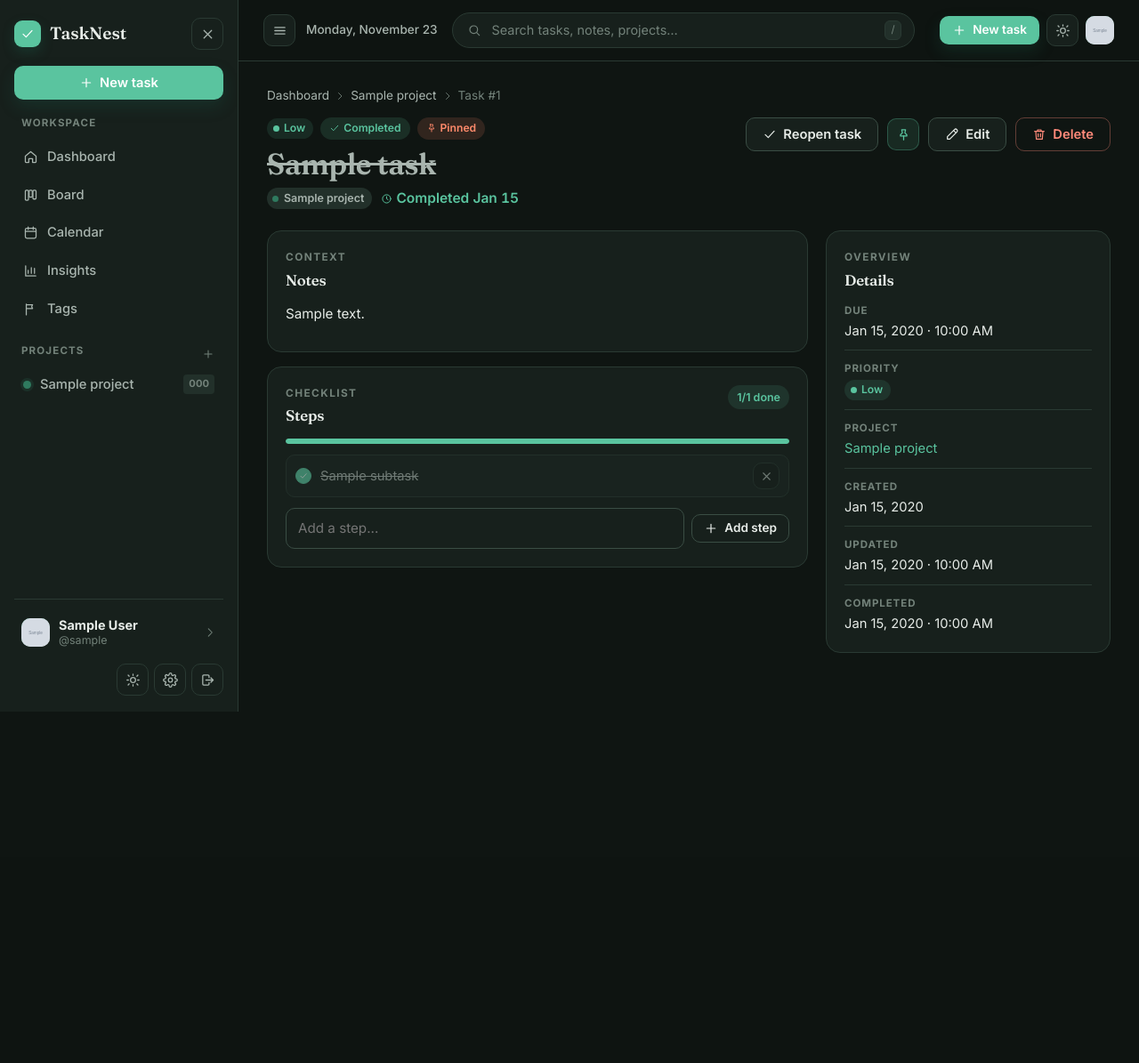
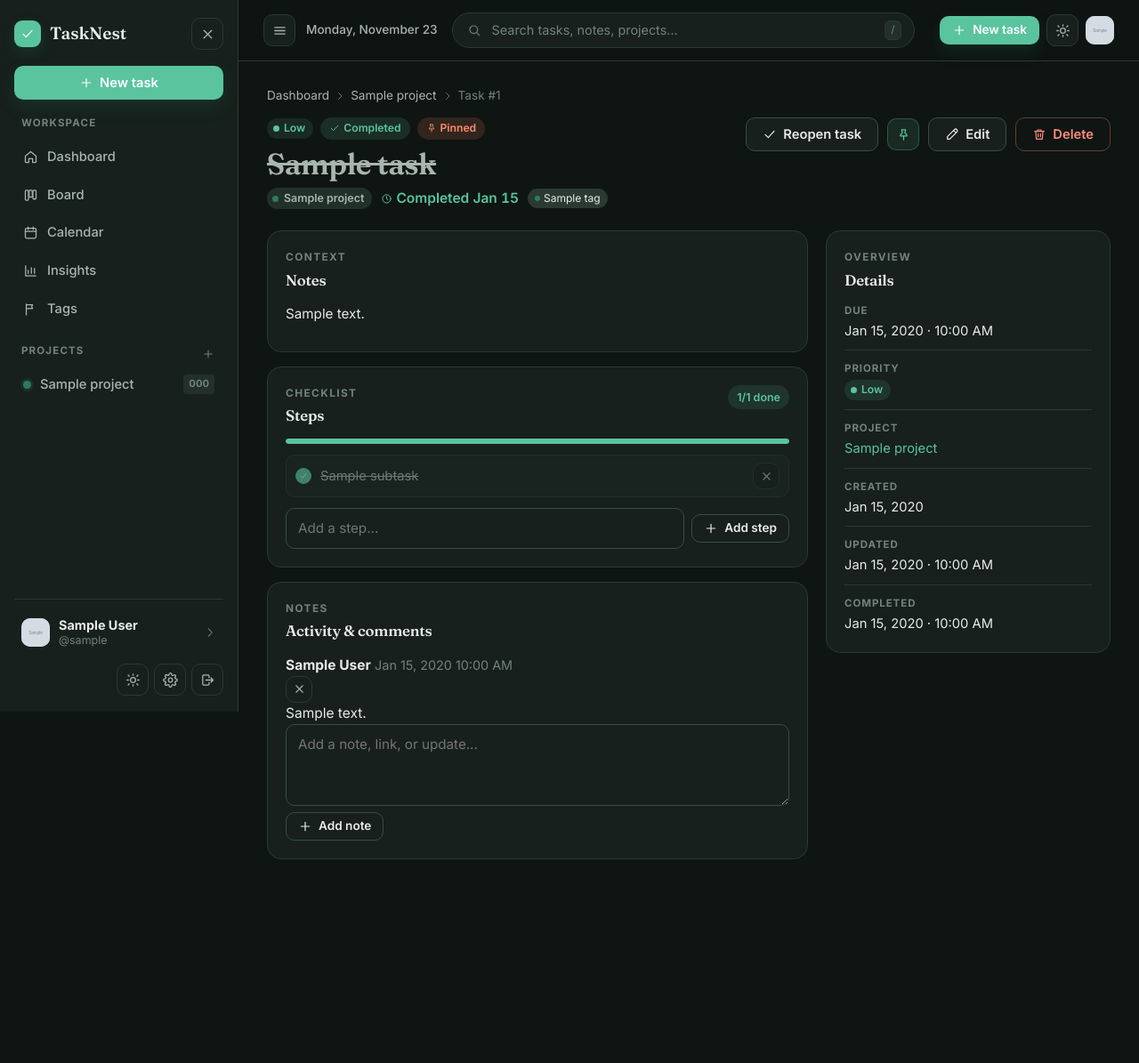
Before and after one commit to nimblemoon/tasknest, a Django app: page /tasks/1/ in a window 1280 px wide. Shown: the whole page at 89% size. Before the commit the page ends 800 px from the top, so only its background shows below. Run offline with Django 5.2, Linux system fonts and the light colour scheme; a user stored in the database is signed in; tables that the repository leaves empty hold one stand-in row (values such as "Sample post"); grey boxes marked "Sample" are stand-in pictures.

Commit message:
Add task comments and activity notes on task detail

```diff
--- a/tasks/forms.py
+++ b/tasks/forms.py
@@ -6,7 +6,7 @@ from datetime import timedelta
 from django import forms
 from django.utils import timezone
 
-from .models import Project, Subtask, Tag, Task
+from .models import Project, Subtask, Tag, Task, TaskComment
 
 
 DATETIME_INPUT_FORMAT = '%Y-%m-%dT%H:%M'
@@ -268,3 +268,22 @@ class TagForm(forms.ModelForm):
         if duplicates.exists():
             raise forms.ValidationError('You already have a tag with that name.')
         return name
+
+
+class CommentForm(forms.ModelForm):
+    class Meta:
+        model = TaskComment
+        fields = ['body']
+        widgets = {
+            'body': forms.Textarea(attrs={
+                'class': 'form-control',
+                'rows': 3,
+                'placeholder': 'Add a note, link, or update...',
+            }),
+        }
+
+    def clean_body(self):
+        body = self.cleaned_data['body'].strip()
+        if not body:
+            raise forms.ValidationError('Write something first.')
+        return body
--- a/tasks/models.py
+++ b/tasks/models.py
@@ -371,6 +371,29 @@ class Task(models.Model):
         self.save(update_fields=['is_complete', 'completed_at', 'updated_at'])
 
 
+class TaskComment(models.Model):
+    """A note left on a task by its owner."""
+
+    task = models.ForeignKey(
+        Task,
+        on_delete=models.CASCADE,
+        related_name='comments',
+    )
+    author = models.ForeignKey(
+        settings.AUTH_USER_MODEL,
+        on_delete=models.CASCADE,
+        related_name='task_comments',
+    )
+    body = models.TextField()
+    created_at = models.DateTimeField(auto_now_add=True)
+
+    class Meta:
+        ordering = ['created_at']
+
+    def __str__(self):
+        return f'Comment by {self.author} on {self.task}'
+
+
 class Subtask(models.Model):
     """A checklist item inside a task."""
 
--- a/tasks/templates/tasks/task_detail.html
+++ b/tasks/templates/tasks/task_detail.html
@@ -35,6 +35,17 @@
             <span class="meta-item tone-{{ task.due_tone }}">
                 <svg class="icon icon-xs" aria-hidden="true"><use href="#i-clock"></use></svg>{{ task.humanized_due }}
             </span>
+            {% for tag in task.tags.all %}
+            <span class="tag-chip" style="--dot: {{ tag.color_hex }}">
+                <span class="tag-dot" style="background: {{ tag.color_hex }}"></span>{{ tag.name }}
+            </span>
+            {% endfor %}
+            {% if task.recurrence != 'none' %}
+            <span class="meta-item">
+                <svg class="icon icon-xs" aria-hidden="true"><use href="#i-reset"></use></svg>
+                Repeats {{ task.get_recurrence_display|lower }}{% if task.recurrence_end_date %} until {{ task.recurrence_end_date }}{% endif %}
+            </span>
+            {% endif %}
         </div>
     </div>
     <div class="page-actions detail-actions">
@@ -126,6 +137,43 @@
                 </button>
             </form>
         </section>
+
+        <section class="panel">
+            <header class="panel-head">
+                <div>
+                    <p class="eyebrow">Notes</p>
+                    <h2>Activity & comments</h2>
+                </div>
+            </header>
+            <div class="comment-list">
+                {% for comment in comments %}
+                <article class="comment-row">
+                    <div class="comment-head">
+                        <strong>{{ comment.author.get_full_name|default:comment.author.username }}</strong>
+                        <span class="muted-text">{{ comment.created_at|date:"M j, Y g:i A" }}</span>
+                        <form method="post" action="{% url 'tasks:comment_delete' task.pk comment.pk %}" class="comment-delete">
+                            {% csrf_token %}
+                            <button type="submit" class="icon-btn icon-btn-sm danger" aria-label="Delete note">
+                                <svg class="icon"><use href="#i-x"></use></svg>
+                            </button>
+                        </form>
+                    </div>
+                    <div class="comment-body">{{ comment.body|linebreaks }}</div>
+                </article>
+                {% empty %}
+                <p class="muted-text">No notes yet. Leave a breadcrumb for future-you.</p>
+                {% endfor %}
+            </div>
+            <form method="post" action="{% url 'tasks:comment_add' task.pk %}" class="comment-add">
+                {% csrf_token %}
+                {{ comment_form.body }}
+                {% if comment_form.body.errors %}<ul class="errorlist">{% for error in comment_form.body.errors %}<li>{{ error }}</li>{% endfor %}</ul>{% endif %}
+                <button type="submit" class="btn btn-secondary btn-sm">
+                    <svg class="icon" aria-hidden="true"><use href="#i-plus"></use></svg>
+                    Add note
+                </button>
+            </form>
+        </section>
     </div>
 
     <aside class="detail-rail">
--- a/tasks/urls.py
+++ b/tasks/urls.py
@@ -28,6 +28,8 @@ urlpatterns = [
     path('projects/<int:pk>/delete/', views.project_delete_view, name='project_delete'),
 
     path('<int:pk>/', views.task_detail_view, name='task_detail'),
+    path('<int:pk>/comments/add/', views.comment_add_view, name='comment_add'),
+    path('<int:pk>/comments/<int:comment_pk>/delete/', views.comment_delete_view, name='comment_delete'),
     path('<int:pk>/edit/', views.EditTaskView.as_view(), name='edit_task'),
     path('<int:pk>/delete/', views.DeleteTaskView.as_view(), name='delete_task'),
     path('<int:pk>/complete/', views.complete_task_view, name='complete_task'),
--- a/tasks/views.py
+++ b/tasks/views.py
@@ -21,6 +21,7 @@ from django.views.decorators.http import require_POST
 from django.views.generic import CreateView, DeleteView, UpdateView
 
 from .forms import (
+    CommentForm,
     DashboardFilterForm,
     ProjectForm,
     QuickAddForm,
@@ -28,7 +29,7 @@ from .forms import (
     TagForm,
     TaskForm,
 )
-from .models import Project, Subtask, Tag, Task
+from .models import Project, Subtask, Tag, Task, TaskComment
 from .utils import (
     apply_task_filters,
     base_task_queryset,
@@ -210,6 +211,8 @@ def task_detail_view(request, pk):
     return render(request, 'tasks/task_detail.html', {
         'task': task,
         'subtask_form': SubtaskForm(),
+        'comment_form': CommentForm(),
+        'comments': task.comments.select_related('author'),
         'related_tasks': related,
     })
 
@@ -508,6 +511,38 @@ def tag_delete_view(request, pk):
 
 
 # ---------------------------------------------------------------------------
+# Comments
+# ---------------------------------------------------------------------------
+
+@login_required
+@require_POST
+def comment_add_view(request, pk):
+    task = get_object_or_404(Task, pk=pk, owner=request.user)
+    form = CommentForm(request.POST)
+    if form.is_valid():
+        comment = form.save(commit=False)
+        comment.task = task
+        comment.author = request.user
+        comment.save()
+        messages.success(request, 'Note added.')
+    else:
+        messages.error(request, 'Could not add note.')
+    return redirect('tasks:task_detail', pk=task.pk)
+
+
+@login_required
+@require_POST
+def comment_delete_view(request, pk, comment_pk):
+    comment = get_object_or_404(
+        TaskComment, pk=comment_pk, task_id=pk, task__owner=request.user,
+    )
+    task_id = comment.task_id
+    comment.delete()
+    messages.info(request, 'Note removed.')
+    return redirect('tasks:task_detail', pk=task_id)
+
+
+# ---------------------------------------------------------------------------
 # Subtasks
 # ---------------------------------------------------------------------------
 
```
Also changed, not shown: tasks/migrations/0005_taskcomment.py (added).
